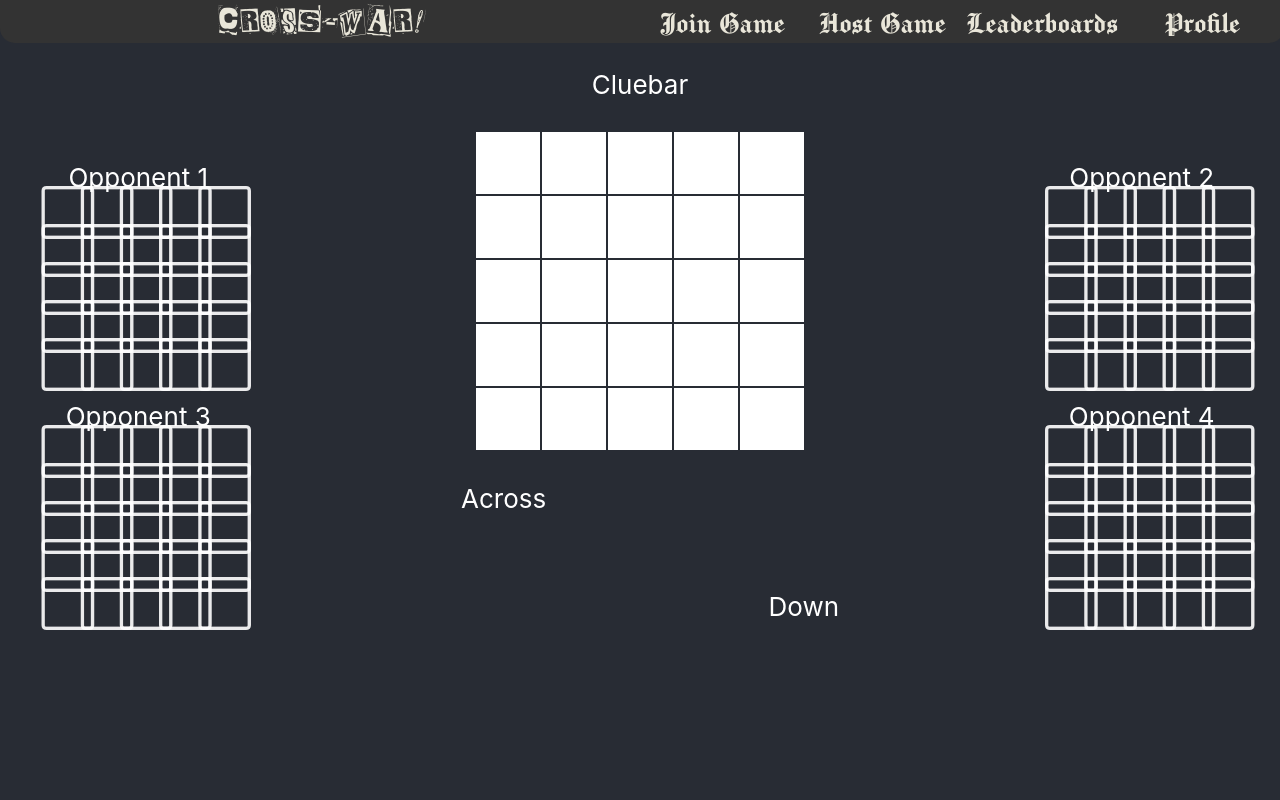
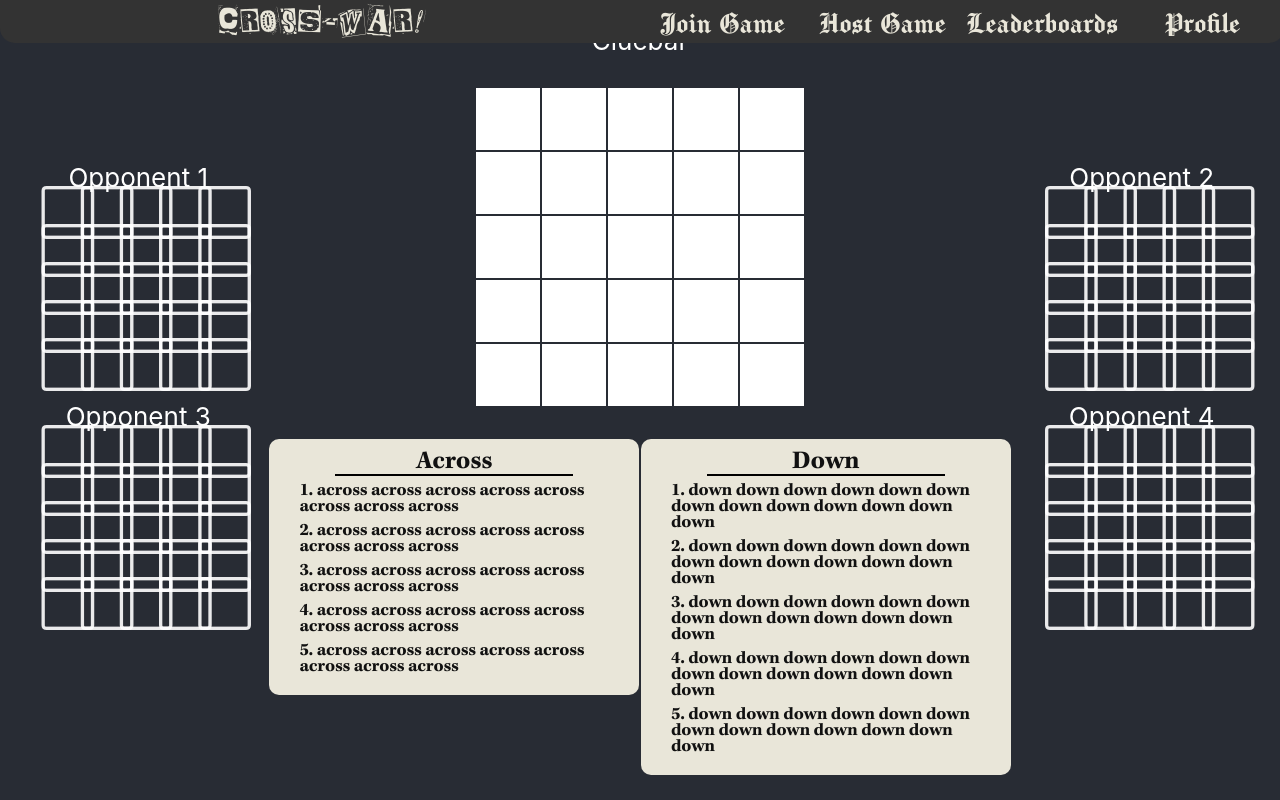
Before and after one commit to npgilman/mini-crossword, a React (Create React App) app in the folder crosswar/: page / in a window 1280 px wide. Built offline with nearby package versions, Linux system fonts and the light colour scheme.

Commit message:
Some Clue Functionality
Styling is not final

```diff
--- a/crosswar/src/App.css
+++ b/crosswar/src/App.css
@@ -122,3 +122,56 @@ table {
   font-family: "Chomsky";
   src: url("fonts/chomsky.ttf");
 }
+
+#cluebox {
+  position: relative;
+  vertical-align: top;
+}
+
+#cluebox hr {
+  width: 70%;
+  margin-top: 3px;
+  margin-bottom: 3px;
+  border: 1px solid black;
+}
+
+.clue {
+  text-align: left;
+  font-size: 2.25vh;
+  padding: 0.5vh;
+  border-radius: 10px;
+  margin-left: 10px;
+  margin-right: 10px;
+}
+
+.clue:hover {
+  transition: 0.3s;
+  background-color: #cfcbbe;
+}
+
+.clue:not(:hover) {
+  transition: 0.3s;
+}
+
+.highlight {
+  background-color: #a7d8fd;
+}
+
+#Across {
+  font-family: "KeplerStdBoldCaption";
+  border-radius: 10px;
+  background-color: #e9e6d9;
+  color: #111;
+  padding: 2vh;
+  letter-spacing: -0.03vh;
+  line-height: 2vh;
+}
+#Down {
+  font-family: "KeplerStdBoldCaption";
+  border-radius: 10px;
+  background-color: #e9e6d9;
+  color: #111;
+  padding: 2vh;
+  letter-spacing: -0.03vh;
+  line-height: 2vh;
+}
--- a/crosswar/src/App.js
+++ b/crosswar/src/App.js
@@ -10,7 +10,7 @@ function App() {
       <header className="App-header">
         {/* 'CrosswarNav' component contains the navbar */}
       <CrosswarNav />
-      <table>
+      <table >
         <tr>
           <td style={{width: "20%"}}>
             <table style={{width: "100%"}}>
@@ -34,33 +34,9 @@ function App() {
             {/* 'Grid' component contains the crossword grid and status board */}
             <Grid />
             <br></br>
-            <table style={{width: "80%", marginLeft: "auto", marginRight: "auto" }}>
-              <tr>
-                <td>
-                  {/* Across Clues Go Here*/}
-                  Across
-                  <br>
-                  </br>
-                  <br>
-                  </br>
-                  <br>
-                  </br>
-                  <br>
-                  </br>
-                  <br>
-                  </br>
-                  <br>
-                  </br>
-                  <br>
-                  </br>
-                  <br>
-                  </br>
-                </td>
-                <td>
-                  {/* Down Clues Go Here */}
-                  Down
-                </td>
-              </tr>
+            <table style={{width: "99%", marginLeft: "auto", marginRight: "auto", border: "none"}} id="cluebox">
+              {/* Clues Go Here */}
+
             </table>
           </td>
           <td style={{width: "20%"}}>
--- /dev/null
+++ b/crosswar/src/components/Clues.js
@@ -0,0 +1,46 @@
+import React from 'react'
+
+const Clues = (props) => {
+    const acrossCluesArray = Array.from(props.across);
+    const downCluesArray = Array.from(props.down);
+    const highlight = props.selected;
+    // const row = props.row;
+    // const rowIndex = props.rowIndex;
+
+    console.log(highlight);
+
+  return (
+    <>
+    <tr>
+        <td style={{width : "50%", verticalAlign: "top", border: "none"}}>
+            <div id="Across" style={{marginBottom: "0px"}}>
+                {/* Across Clues */}
+                Across <hr></hr>
+                {acrossCluesArray.map((row, index) => (
+                    <div
+                        className={highlight === (index + "a") ? 'clue highlight' : 'clue'}
+                    >
+                        {index + 1}. {acrossCluesArray[index]}
+                    </div>
+                ))}
+            </div>
+        </td>
+        <td style={{width : "50%", height: "100%", verticalAlign: "top", border: "none"}}>
+            <div id="Down" style={{height: "100%",}}>
+                {/* Down Clues */}
+                Down <hr></hr>
+                {downCluesArray.map((row, index) => (
+                    <div
+                        className={highlight === (index + "d") ? 'clue highlight' : 'clue'}
+                    >
+                        {index + 1}. {downCluesArray[index]}
+                    </div>
+                ))}
+            </div>
+        </td>
+    </tr>
+    </>
+  )
+}
+
+export default Clues
--- a/crosswar/src/components/Grid.js
+++ b/crosswar/src/components/Grid.js
@@ -1,5 +1,6 @@
 import React, { useState, useRef } from 'react'
 import Opponent from './Opponent.js'
+import Clues from './Clues.js'
 import ReactDOM from 'react-dom';
 
 let INCORRECT_CELL = "🟧"
@@ -19,6 +20,10 @@ export default function Grid() {
 const [grid, setGrid] = useState(Array(5).fill("").map(row => new Array(5).fill("")));
 const [selection, setSelection] = useState({ row: -1, col: -1, cell: [-1, -1]}); // used for blue highlights (row or col)
 const [statusBoard, setStatusBoard] = useState(Array(5).fill().map(() => new Array(5).fill(EMPTY_CELL)));
+
+const [acrossCluesArray, setAcrossCluesArray] = useState(Array(5).fill("across across across across across across across across")); // across clues
+const [downCluesArray, setDownCluesArray] = useState(Array(5).fill("down down down down down down down down down down down down down")); // down clues
+const [selectedClue, setSelectedClue] = useState(0);
 
 const crosswordRef = useRef(null); // necessary for moving from one input to another after key press
 
@@ -55,6 +60,10 @@ const handleStatusUpdate = () => {
     setStatusBoard(newStatusBoard);
 };
 
+const handleClueClick = (e, rowIndex, colIndex) => {
+    // if user clicks a clue, focus on that row/col on the grid
+}
+
 const handleCellClick = (e, rowIndex, colIndex) => { // highlight row or column
     // make cursor go to end of the string :P
     const cell = crosswordRef.current.querySelector('#cell' + rowIndex + '-' + colIndex +'');
@@ -66,20 +75,25 @@ const handleCellClick = (e, rowIndex, colIndex) => { // highlight row or column
     if (selection.row === rowIndex && selection.col === -1 && selection.cell[0] === rowIndex && selection.cell[1] === colIndex) {
         // If the same cell is already selected, switch to highlighting column
         setSelection({ row: -1, col: colIndex, cell: [rowIndex, colIndex]});
+        setSelectedClue(colIndex+"d");
     }
     else if (selection.row === -1 && selection.col === colIndex && selection.cell[0] === rowIndex && selection.cell[1] === colIndex) {
-        // If the same cell is already selected, switch to highlighting column
+        // If the same cell is already selected, switch to highlighting row
         setSelection({ row: rowIndex, col: -1, cell: [rowIndex, colIndex]});
+        setSelectedClue(rowIndex+"a");
     }
     else if (selection.col === -1) {
         setSelection({ row: rowIndex, col: -1, cell: [rowIndex, colIndex]});
+        setSelectedClue(rowIndex+"a");
     }
     else if (selection.row === -1) {
         setSelection({ row: -1, col: colIndex, cell: [rowIndex, colIndex]});
+        setSelectedClue(colIndex+"d");
     }
     else {
         // Highlight the selected row
         setSelection({ row: rowIndex, col: -1, cell: [rowIndex, colIndex]});
+        setSelectedClue(rowIndex+"a");
     }
 };
 
@@ -246,6 +260,11 @@ React.useEffect(() => {
             ReactDOM.createPortal(<Opponent data={statusBoard}/>, document.getElementById('opponent4'))
     }
 
+    {(domReady == true) &&
+            ReactDOM.createPortal(<Clues across={acrossCluesArray} down={downCluesArray} selected={selectedClue}/>, document.getElementById('cluebox'))
+    }
+
+
     </>
   );
 }
```
